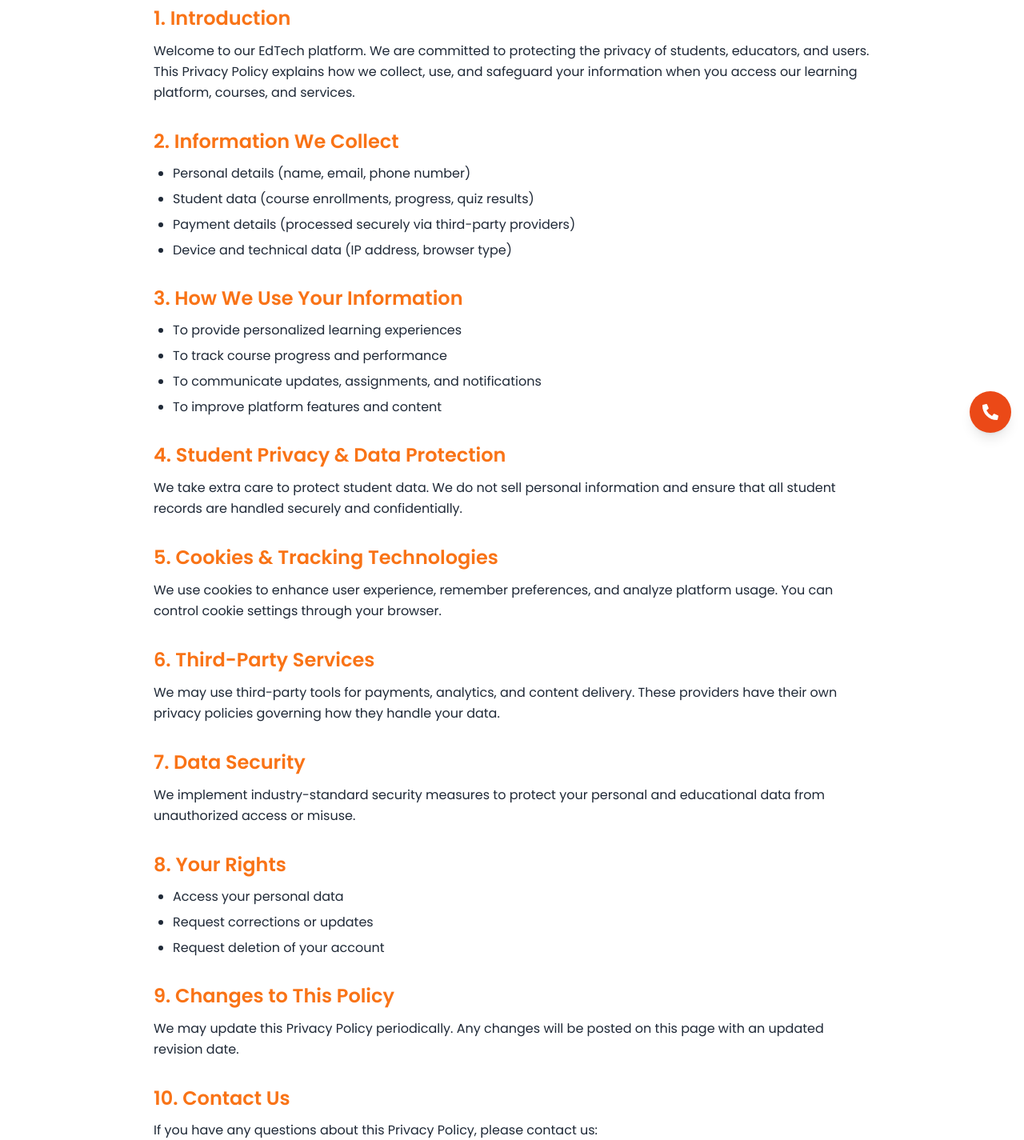
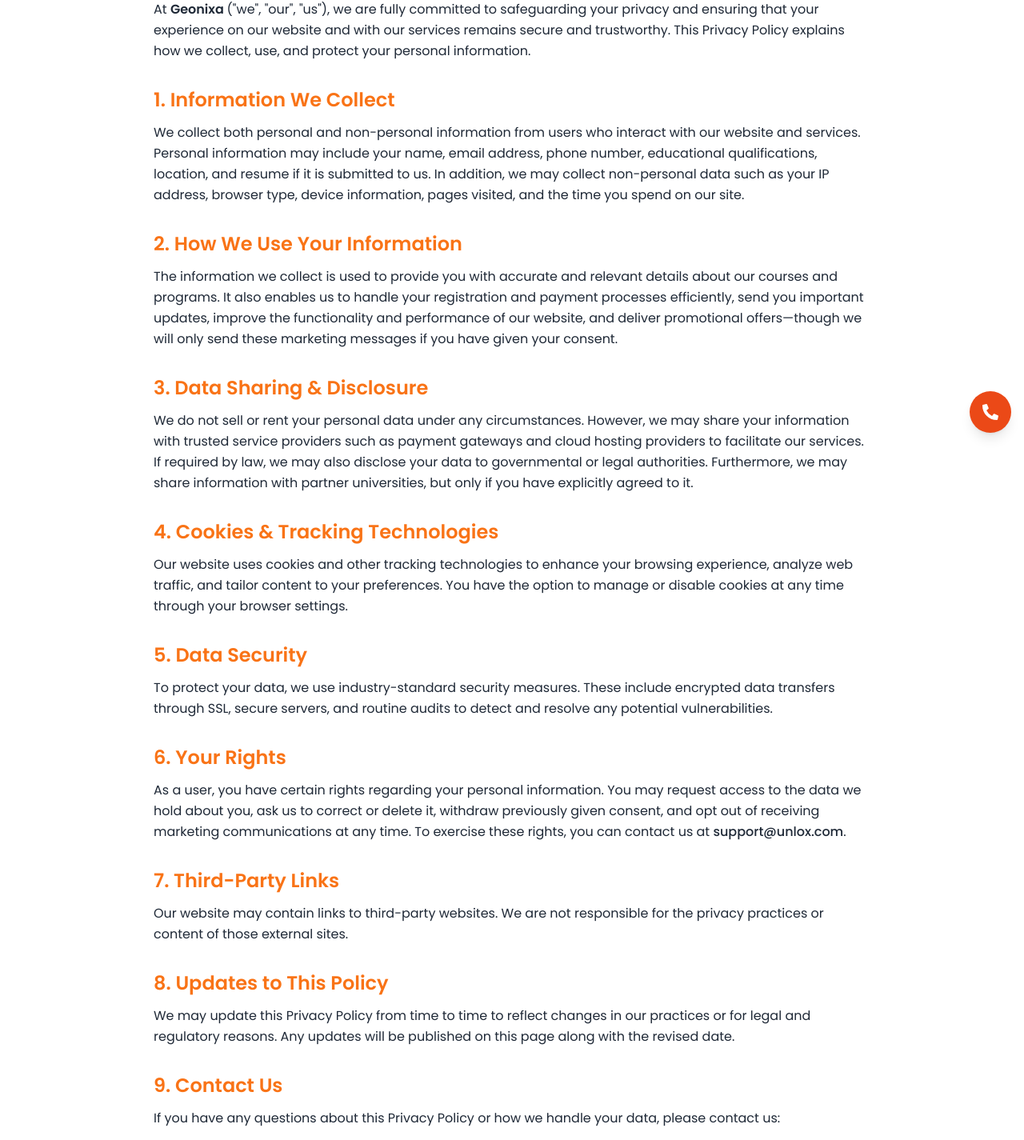
Before and after one commit to amruthexe/geonixa, a Next.js app: page /privacy in a window 1280 px wide. Shown: the part 243-1668 px from the top of the page at 80% size. Built offline with nearby package versions, Linux system fonts and the light colour scheme.

Commit message:
privacy updated

```diff
--- a/components/layout/sections/PrivacyPolicy.tsx
+++ b/components/layout/sections/PrivacyPolicy.tsx
@@ -4,134 +4,142 @@
       <div className="max-w-4xl mx-auto">
 
         {/* Title */}
-        <h1 className="text-4xl font-bold text-orange-500 mb-6">
+        <h1 className="text-4xl font-bold text-orange-500 mb-4">
           Privacy Policy
         </h1>
 
-        <p className="mb-6 text-gray-700">
+        <p className="text-gray-700 mb-6">
           Last updated: Jan 2026
         </p>
 
         {/* Intro */}
+        <p className="text-gray-800 leading-relaxed mb-8">
+          At <span className="font-semibold">Geonixa </span>
+           ("we", "our", "us"), we are fully committed to safeguarding your privacy and
+          ensuring that your experience on our website and with our services remains secure
+          and trustworthy. This Privacy Policy explains how we collect, use, and protect
+          your personal information.
+        </p>
+
+        {/* Section 1 */}
         <section className="mb-8">
           <h2 className="text-2xl font-semibold text-orange-500 mb-3">
-            1. Introduction
+            1. Information We Collect
           </h2>
           <p className="text-gray-800 leading-relaxed">
-            Welcome to our EdTech platform. We are committed to protecting the
-            privacy of students, educators, and users. This Privacy Policy explains
-            how we collect, use, and safeguard your information when you access our
-            learning platform, courses, and services.
+            We collect both personal and non-personal information from users who interact
+            with our website and services. Personal information may include your name,
+            email address, phone number, educational qualifications, location, and resume
+            if it is submitted to us. In addition, we may collect non-personal data such as
+            your IP address, browser type, device information, pages visited, and the time
+            you spend on our site.
           </p>
         </section>
 
-        {/* Info Collected */}
+        {/* Section 2 */}
         <section className="mb-8">
           <h2 className="text-2xl font-semibold text-orange-500 mb-3">
-            2. Information We Collect
-          </h2>
-          <ul className="list-disc pl-6 text-gray-800 space-y-2">
-            <li>Personal details (name, email, phone number)</li>
-            <li>Student data (course enrollments, progress, quiz results)</li>
-            <li>Payment details (processed securely via third-party providers)</li>
-            <li>Device and technical data (IP address, browser type)</li>
-          </ul>
-        </section>
-
-        {/* Usage */}
-        <section className="mb-8">
-          <h2 className="text-2xl font-semibold text-orange-500 mb-3">
-            3. How We Use Your Information
-          </h2>
-          <ul className="list-disc pl-6 text-gray-800 space-y-2">
-            <li>To provide personalized learning experiences</li>
-            <li>To track course progress and performance</li>
-            <li>To communicate updates, assignments, and notifications</li>
-            <li>To improve platform features and content</li>
-          </ul>
-        </section>
-
-        {/* Student Privacy */}
-        <section className="mb-8">
-          <h2 className="text-2xl font-semibold text-orange-500 mb-3">
-            4. Student Privacy & Data Protection
+            2. How We Use Your Information
           </h2>
           <p className="text-gray-800 leading-relaxed">
-            We take extra care to protect student data. We do not sell personal
-            information and ensure that all student records are handled securely
-            and confidentially.
+            The information we collect is used to provide you with accurate and relevant
+            details about our courses and programs. It also enables us to handle your
+            registration and payment processes efficiently, send you important updates,
+            improve the functionality and performance of our website, and deliver promotional
+            offers—though we will only send these marketing messages if you have given your consent.
           </p>
         </section>
 
-        {/* Cookies */}
+        {/* Section 3 */}
         <section className="mb-8">
           <h2 className="text-2xl font-semibold text-orange-500 mb-3">
-            5. Cookies & Tracking Technologies
+            3. Data Sharing & Disclosure
           </h2>
           <p className="text-gray-800 leading-relaxed">
-            We use cookies to enhance user experience, remember preferences,
-            and analyze platform usage. You can control cookie settings through
-            your browser.
+            We do not sell or rent your personal data under any circumstances. However,
+            we may share your information with trusted service providers such as payment
+            gateways and cloud hosting providers to facilitate our services. If required
+            by law, we may also disclose your data to governmental or legal authorities.
+            Furthermore, we may share information with partner universities, but only if
+            you have explicitly agreed to it.
           </p>
         </section>
 
-        {/* Third Party */}
+        {/* Section 4 */}
         <section className="mb-8">
           <h2 className="text-2xl font-semibold text-orange-500 mb-3">
-            6. Third-Party Services
+            4. Cookies & Tracking Technologies
           </h2>
           <p className="text-gray-800 leading-relaxed">
-            We may use third-party tools for payments, analytics, and content
-            delivery. These providers have their own privacy policies governing
-            how they handle your data.
+            Our website uses cookies and other tracking technologies to enhance your
+            browsing experience, analyze web traffic, and tailor content to your preferences.
+            You have the option to manage or disable cookies at any time through your browser settings.
           </p>
         </section>
 
-        {/* Security */}
+        {/* Section 5 */}
         <section className="mb-8">
           <h2 className="text-2xl font-semibold text-orange-500 mb-3">
-            7. Data Security
+            5. Data Security
           </h2>
           <p className="text-gray-800 leading-relaxed">
-            We implement industry-standard security measures to protect your
-            personal and educational data from unauthorized access or misuse.
+            To protect your data, we use industry-standard security measures. These include
+            encrypted data transfers through SSL, secure servers, and routine audits to
+            detect and resolve any potential vulnerabilities.
           </p>
         </section>
 
-        {/* Rights */}
+        {/* Section 6 */}
         <section className="mb-8">
           <h2 className="text-2xl font-semibold text-orange-500 mb-3">
-            8. Your Rights
-          </h2>
-          <ul className="list-disc pl-6 text-gray-800 space-y-2">
-            <li>Access your personal data</li>
-            <li>Request corrections or updates</li>
-            <li>Request deletion of your account</li>
-          </ul>
-        </section>
-
-        {/* Updates */}
-        <section className="mb-8">
-          <h2 className="text-2xl font-semibold text-orange-500 mb-3">
-            9. Changes to This Policy
+            6. Your Rights
           </h2>
           <p className="text-gray-800 leading-relaxed">
-            We may update this Privacy Policy periodically. Any changes will be
-            posted on this page with an updated revision date.
+            As a user, you have certain rights regarding your personal information. You may
+            request access to the data we hold about you, ask us to correct or delete it,
+            withdraw previously given consent, and opt out of receiving marketing communications
+            at any time. To exercise these rights, you can contact us at{" "}
+            <span className="font-medium">support@unlox.com</span>.
           </p>
         </section>
 
-        {/* Contact */}
+        {/* Section 7 */}
+        <section className="mb-8">
+          <h2 className="text-2xl font-semibold text-orange-500 mb-3">
+            7. Third-Party Links
+          </h2>
+          <p className="text-gray-800 leading-relaxed">
+            Our website may contain links to third-party websites. We are not responsible
+            for the privacy practices or content of those external sites.
+          </p>
+        </section>
+
+        {/* Section 8 */}
+        <section className="mb-8">
+          <h2 className="text-2xl font-semibold text-orange-500 mb-3">
+            8. Updates to This Policy
+          </h2>
+          <p className="text-gray-800 leading-relaxed">
+            We may update this Privacy Policy from time to time to reflect changes in our
+            practices or for legal and regulatory reasons. Any updates will be published
+            on this page along with the revised date.
+          </p>
+        </section>
+
+        {/* Section 9 */}
         <section>
           <h2 className="text-2xl font-semibold text-orange-500 mb-3">
-            10. Contact Us
+            9. Contact Us
           </h2>
-          <p className="text-gray-800">
-            If you have any questions about this Privacy Policy, please contact us:
+          <p className="text-gray-800 leading-relaxed">
+            If you have any questions about this Privacy Policy or how we handle your data,
+            please contact us:
           </p>
-          <p className="mt-2 font-medium text-black">
-hr@geonixa.com
-          </p>
+
+          <div className="mt-3 space-y-1">
+            <p className="font-medium">Geonixa</p>
+            <p className="text-gray-800">Email: hr@geonixa.com</p>
+          </div>
         </section>
 
       </div>
```
